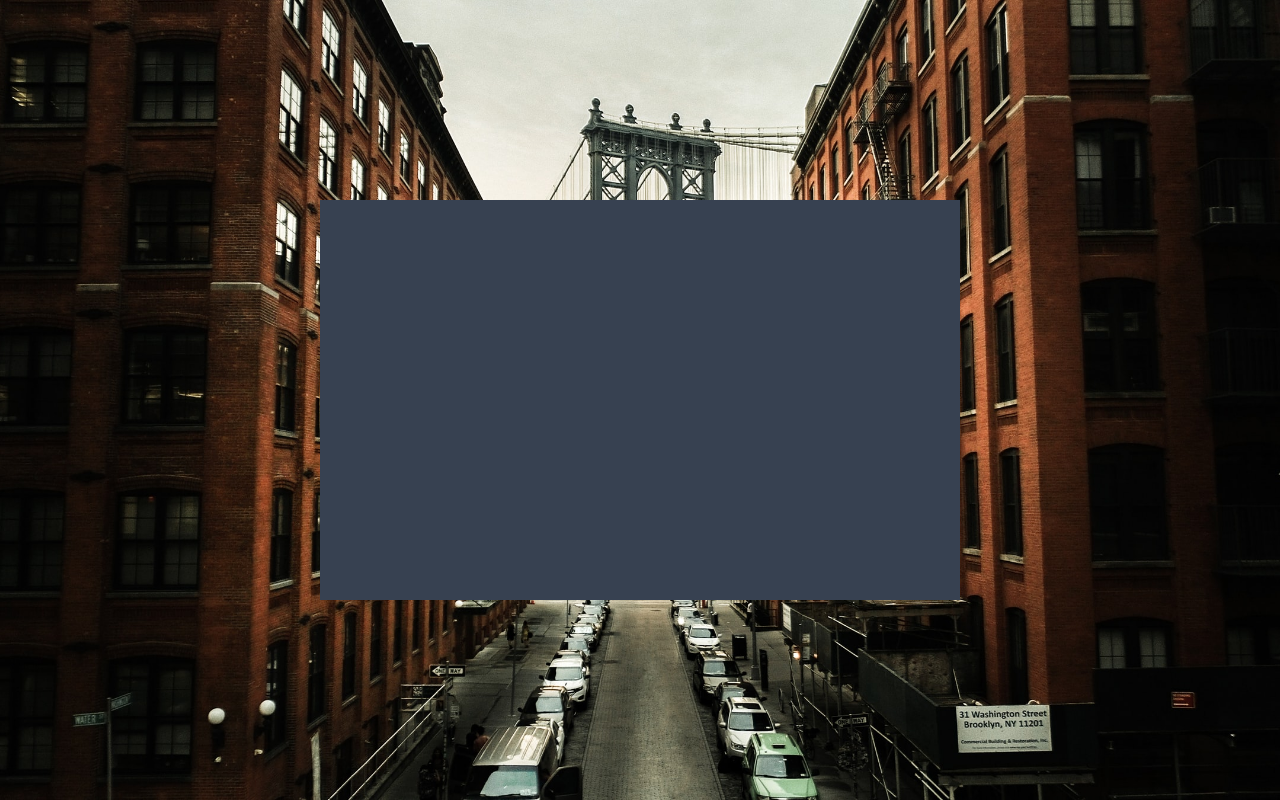
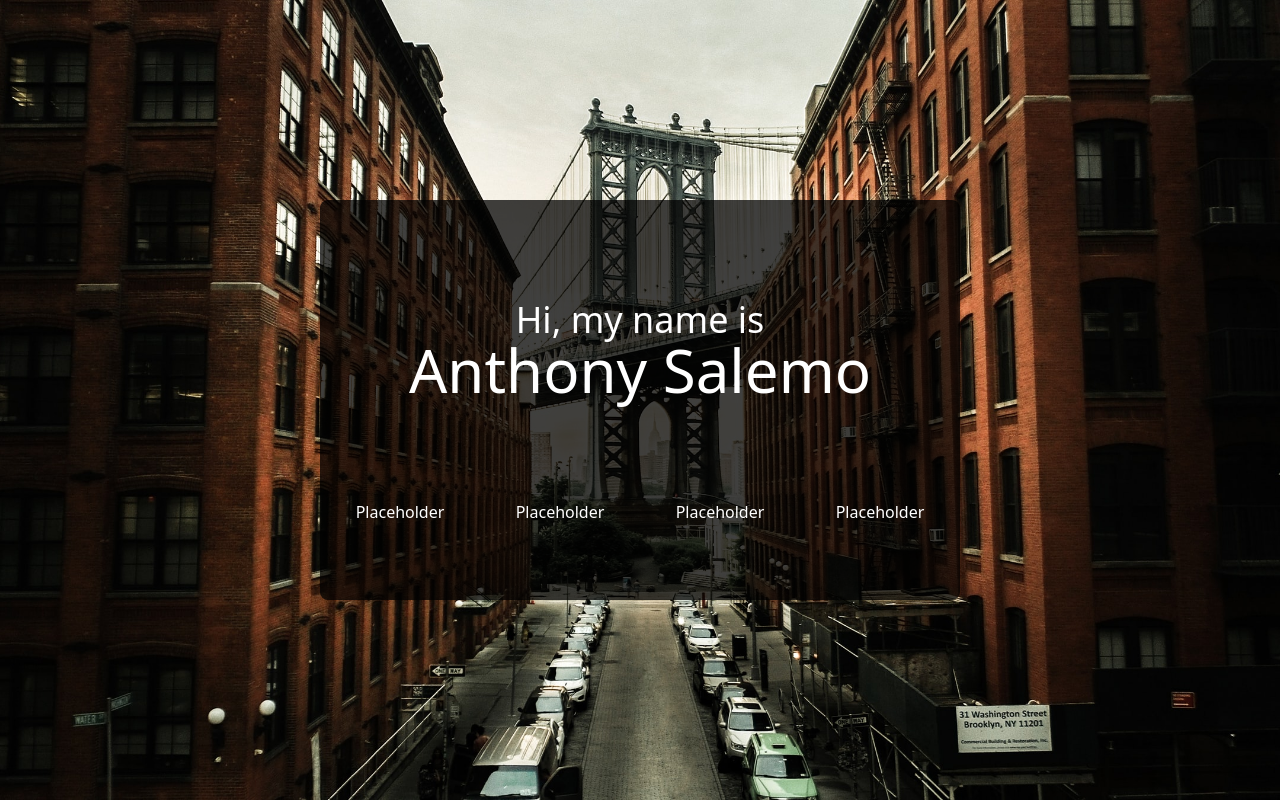
Before and after one commit to Ajsalemo/Portfolio, a Gatsby site: page / in a window 1280 px wide. Built offline with nearby package versions, Linux system fonts and the light colour scheme; Gatsby itself is replaced by a stand-in of ours.

Commit message:
added basic fonts to the landing page

```diff
--- a/src/components/landing-box/landing-box.js
+++ b/src/components/landing-box/landing-box.js
@@ -2,6 +2,17 @@ import React from "react"
 
 export default function LandingBox() {
   return (
-    <div className="bg-gray-700 absolute right-1/10 top-1/4 sm:right-1/4 w-4/5 h-1/2 sm:w-1/2 sm:h-1/2"></div>
+    <div className="bg-black bg-opacity-75 absolute right-1/10 top-1/4 sm:right-1/4 w-4/5 h-1/2 sm:w-1/2 sm:h-1/2 rounded-lg">
+      <div className="text-white text-center flex flex-col h-3/4 justify-center">
+        <h2 className="text-3xl sm:text-3xl lg:text-4xl">Hi, my name is</h2>
+        <h1 className="text-4xl sm:text-5xl lg:text-6xl">Anthony Salemo</h1>
+      </div>
+      <div className="text-white flex justify-around">
+        <a href="#">Placeholder</a>
+        <a href="#">Placeholder</a>
+        <a href="#">Placeholder</a>
+        <a href="#">Placeholder</a>
+      </div>
+    </div>
   )
 }
```
